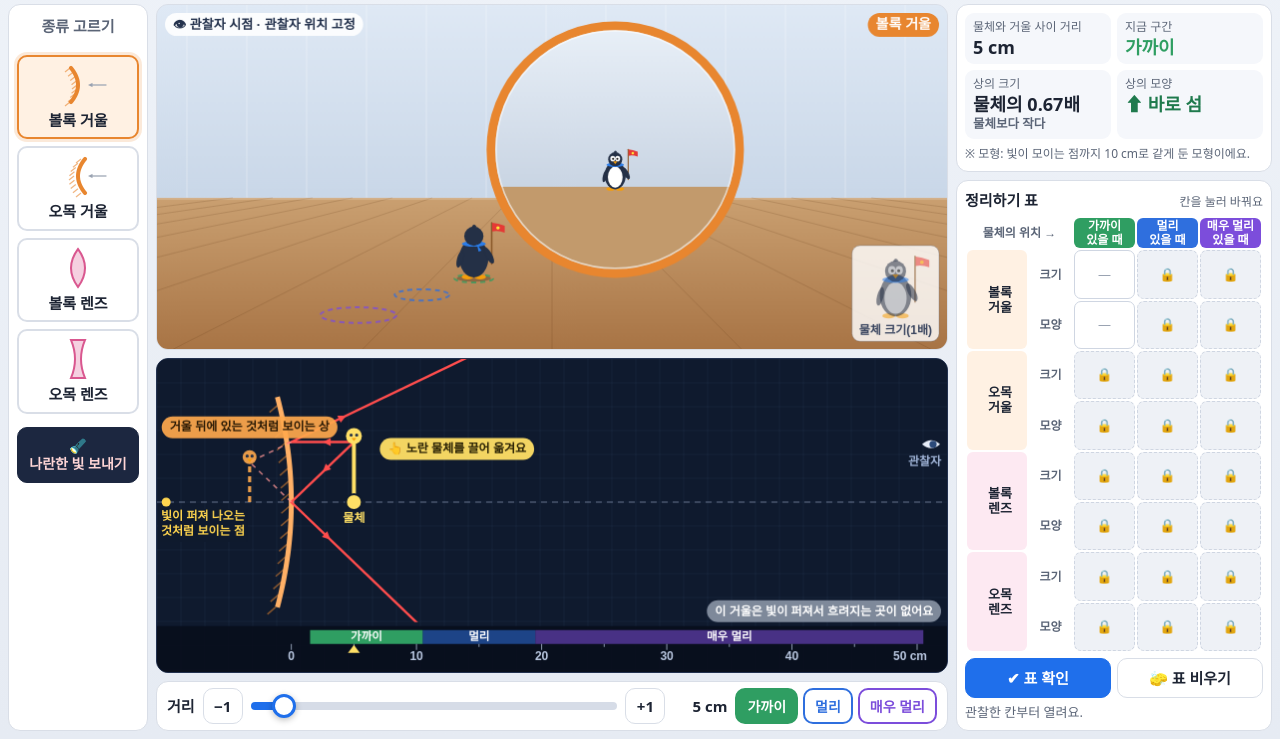
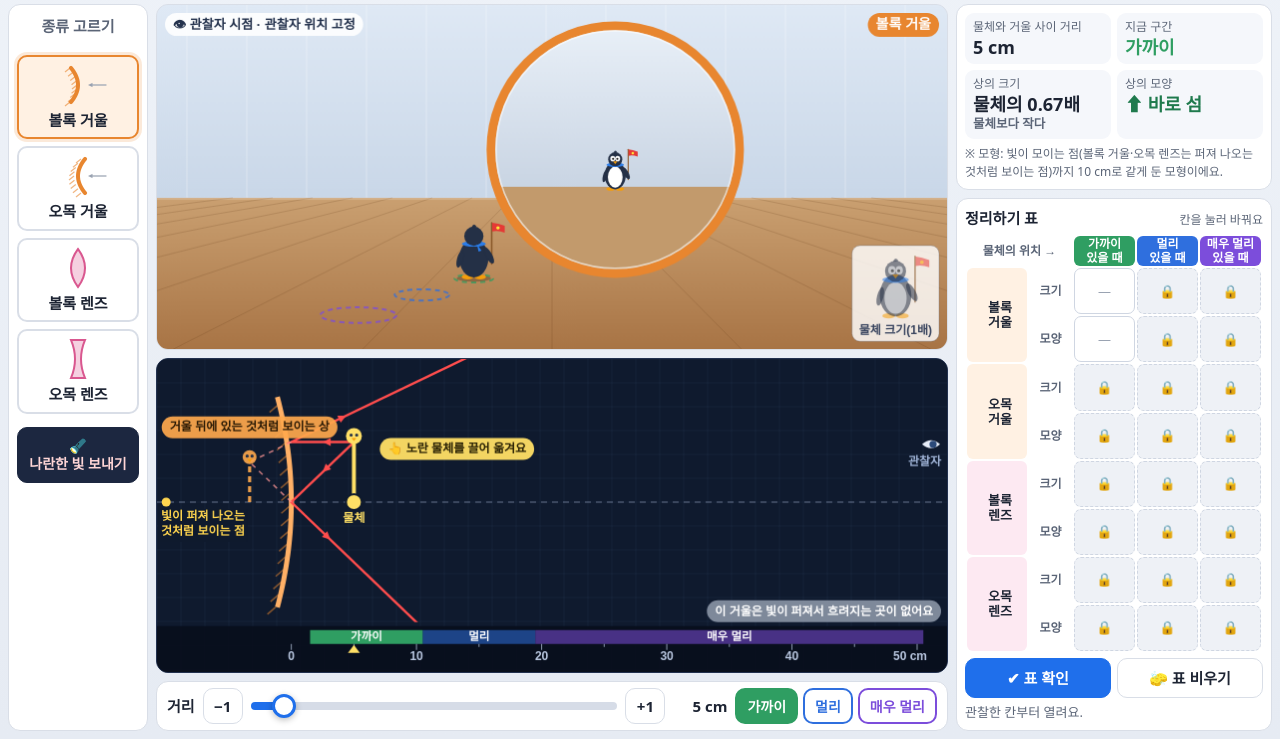
Before and after one commit to ksj-science/science-sim, a plain HTML site: page sims/22-2-3-1-02/index.html in a window 1280 px wide. Shown: the part 61-800 px from the top of the page. Drawn offline with Linux system fonts and the light colour scheme.

Commit message:
22-2-3-1-02 검수 반영: 볼록 거울·오목 렌즈 모형 안내 문구 정확히
Co-Authored-By: Claude Opus 5.5 <noreply@anthropic.com>
Claude-Session: https://claude.ai/code/session_01VFjsBGQuZEcgNhafcyfFww

```diff
--- a/sims/22-2-3-1-02/index.html
+++ b/sims/22-2-3-1-02/index.html
@@ -75,7 +75,7 @@
         <div class="ro"><span>지금 구간</span><b id="roZone">가까이</b></div>
         <div class="ro"><span>상의 크기</span><b id="roMag">물체의 0.67배</b><small id="roSize">물체보다 작다</small></div>
         <div class="ro"><span>상의 모양</span><b id="roOrient">바로 섬</b></div>
-        <p class="model">※ 모형: 빛이 모이는 점까지 10 cm로 같게 둔 모형이에요.</p>
+        <p class="model">※ 모형: 빛이 모이는 점(볼록 거울·오목 렌즈는 퍼져 나오는 것처럼 보이는 점)까지 10 cm로 같게 둔 모형이에요.</p>
       </div>
       <div id="tablePanel" class="panel">
         <div class="tp-head"><h2>정리하기 표</h2><span class="tp-tip">칸을 눌러 바꿔요</span></div>
```
